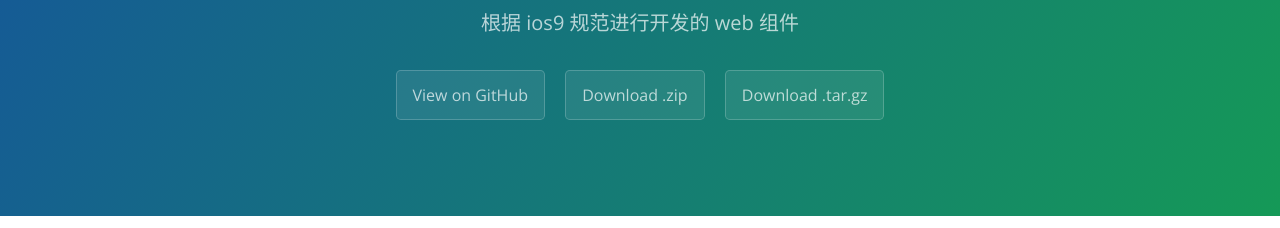
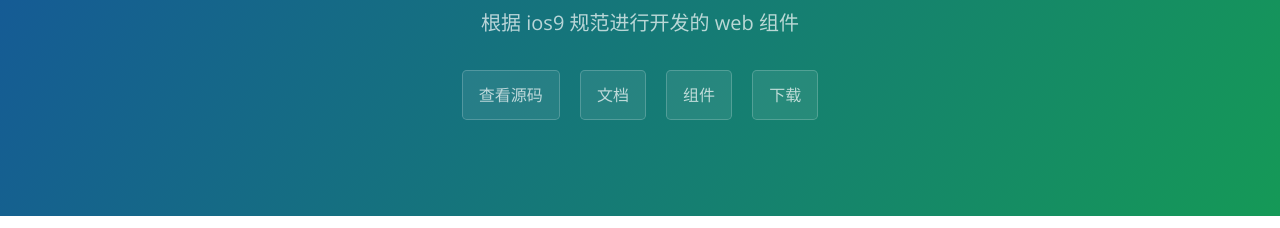
Before and after one commit to daifee/react-ios-component, a plain HTML site: page index.html in a window 1280 px wide. Shown: the part 167-395 px from the top of the page. Drawn offline with nearby package versions, Linux system fonts and the light colour scheme.

```diff
--- a/index.html
+++ b/index.html
@@ -13,9 +13,10 @@
     <section class="page-header">
       <h1 class="project-name">React-ios-component</h1>
       <h2 class="project-tagline">根据 ios9 规范进行开发的 web 组件</h2>
-      <a href="https://github.com/maiwenan/react-ios-component" class="btn">View on GitHub</a>
-      <a href="https://github.com/maiwenan/react-ios-component/zipball/master" class="btn">Download .zip</a>
-      <a href="https://github.com/maiwenan/react-ios-component/tarball/master" class="btn">Download .tar.gz</a>
+      <a href="https://github.com/maiwenan/react-ios-component" class="btn">查看源码</a>
+      <a href="https://github.com/maiwenan/react-ios-component/doc" class="btn">文档</a>
+      <a href="https://github.com/maiwenan/react-ios-component/example" class="btn">组件</a>
+      <a href="https://github.com/maiwenan/react-ios-component/zipball/master" class="btn">下载</a>
     </section>
 
     <section class="main-content">
```
Also changed, not shown: 1 other file.
